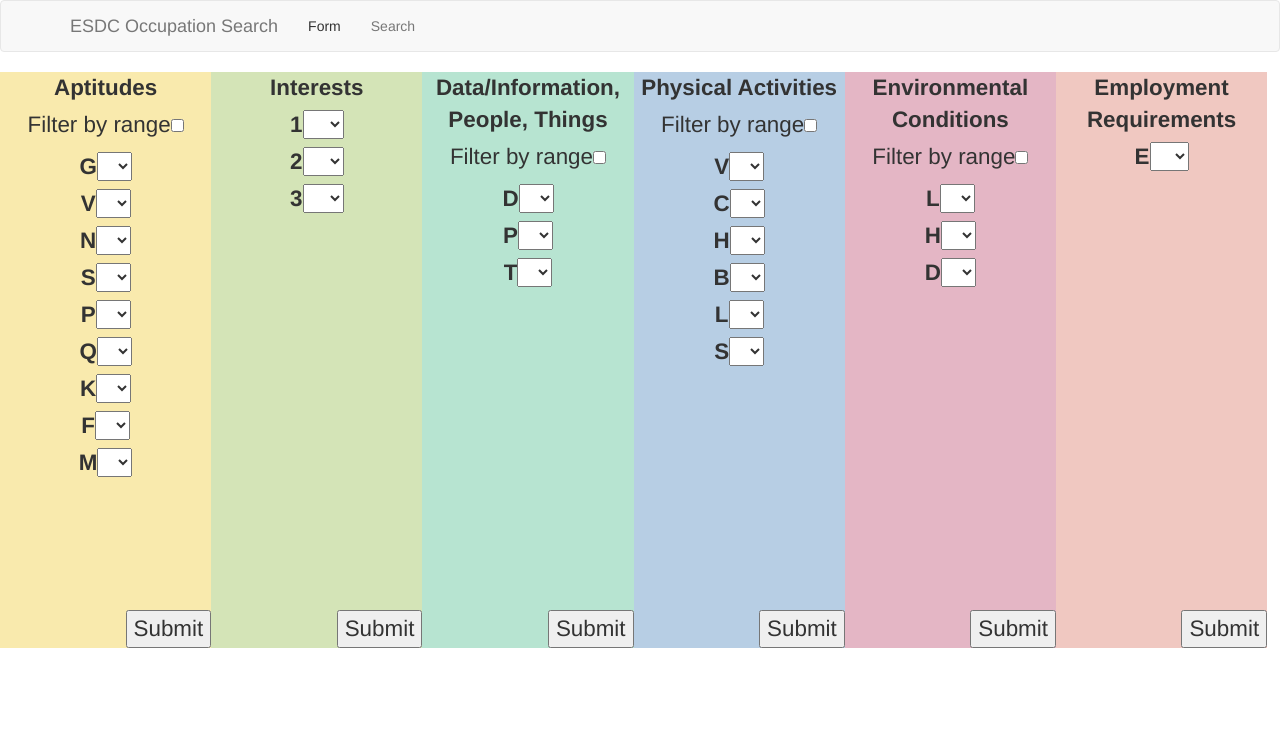
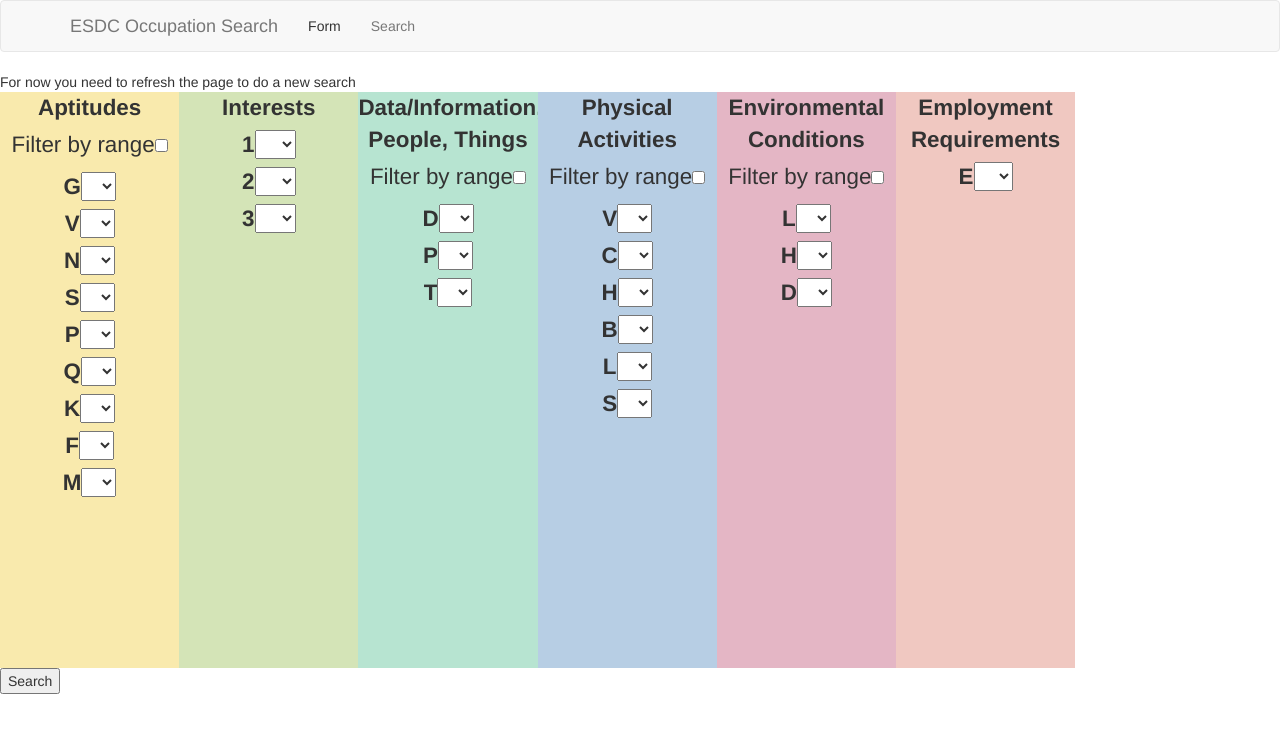
Before and after one commit to evmarts/esdc-jobs-app, a React (Create React App) app: page / in a window 1280 px wide. Both pictures are taken after a click on the button "Form". Shown: the top 732 px of the page. Built offline with nearby package versions, Linux system fonts and the light colour scheme.

Commit message:
build v2

```diff
--- a/src/component/AptitudesForm.js
+++ b/src/component/AptitudesForm.js
@@ -5,7 +5,7 @@
   constructor(props) {
     super(props);
     this.state = {
-      meta: {isRange: false}
+      meta: { isRange: false }
     };
   }
 
@@ -15,29 +15,30 @@
     this.props.onSubmit(this.state);
   };
 
-  change = e => {
+  change = async e => {
     const value = e.target.value;
     if (this.state.meta.isRange) {
       if (value.indexOf("min") >= 0) {
-        this.setState({
+        await this.setState({
           [value.substring(0, 1) + "min"]: value.substring(0, 2)
         });
       }
       if (value.indexOf("max") >= 0) {
-        this.setState({
+        await this.setState({
           [value.substring(0, 1) + "max"]: value.substring(0, 2)
         });
       }
     } else {
-      this.setState({
+      await this.setState({
         [value.substring(0, 1)]: value
       });
     }
+    this.props.onSubmit(this.state);
   };
 
   handleCheck = () => {
     this.setState({
-      meta: {isRange: !this.state.meta.isRange}
+      meta: { isRange: !this.state.meta.isRange }
     });
     Object.keys(this.state).forEach(key => {
       if (key !== "meta") delete this.state[key];
@@ -97,12 +98,6 @@
             }
           })}
         </form>
-        <button
-          style={{ position: "absolute", bottom: "0", right: "0" }}
-          onClick={e => this.onSubmit(e)}
-        >
-          Submit
-        </button>
       </div>
     );
   }
--- a/src/component/DptForm.js
+++ b/src/component/DptForm.js
@@ -93,12 +93,6 @@
             }
           })}
         </form>
-        <button
-          style={{ position: "absolute", bottom: "0", right: "0" }}
-          onClick={e => this.onSubmit(e)}
-        >
-          Submit
-        </button>
       </div>
     );
   }
--- a/src/component/EmploymentConditionsForm.js
+++ b/src/component/EmploymentConditionsForm.js
@@ -50,12 +50,6 @@
             }
           )}
         </form>
-        <button
-          style={{ position: "absolute", bottom: "0", right: "0" }}
-          onClick={e => this.onSubmit(e)}
-        >
-          Submit
-        </button>
       </div>
     );
   }
--- a/src/component/EnvironmentalConditionsForm.js
+++ b/src/component/EnvironmentalConditionsForm.js
@@ -97,12 +97,6 @@
             }
           })}
         </form>
-        <button
-          style={{ position: "absolute", bottom: "0", right: "0" }}
-          onClick={e => this.onSubmit(e)}
-        >
-          Submit
-        </button>
       </div>
     );
   }
--- a/src/component/InterestsForm.js
+++ b/src/component/InterestsForm.js
@@ -50,12 +50,6 @@
             }
           )}
         </form>
-        <button
-          style={{ position: "absolute", bottom: "0", right: "0" }}
-          onClick={e => this.onSubmit(e)}
-        >
-          Submit
-        </button>
       </div>
     );
   }
--- a/src/component/OccupationForm.js
+++ b/src/component/OccupationForm.js
@@ -17,15 +17,14 @@
 
   onSubmit = async (fields, char) => {
     await this.setState({
-      [char]: fields,
-      isSubmitted: true
+      [char]: fields
     });
   };
 
   render() {
     const styling = {
       display: "inline-block",
-      width: "16.5%",
+      width: "14%",
       height: "45vw",
       verticalAlign: "top",
       marginTight: "10px",
@@ -35,7 +34,7 @@
       fontSize: "1.75vw"
     };
     return (
-      <div>
+      <div>For now you need to refresh the page to do a new search
         <div>
           <AptitudesForm
             bgColor="#f9eaad"
@@ -70,11 +69,16 @@
             onSubmit={fields => this.onSubmit(fields, "employmentConditions")}
           />
         </div>
+        <button
+          onClick={() => {
+            console.log('yooo')
+            this.setState({ isSubmitted: true });
+          }}
+        >
+          Search
+        </button>
         {this.state.isSubmitted ? (
-          <ResultDisplay
-            searchItem={this.state}
-            display="inline-block"
-          />
+          <ResultDisplay searchItem={this.state} display="inline-block" />
         ) : (
           <div />
         )}
--- a/src/component/PhysicalActiviesForm.js
+++ b/src/component/PhysicalActiviesForm.js
@@ -98,12 +98,6 @@
             }
           })}
         </form>
-        <button
-          style={{ position: "absolute", bottom: "0", right: "0" }}
-          onClick={e => this.onSubmit(e)}
-        >
-          Submit
-        </button>
       </div>
     );
   }
--- a/src/component/ResultDisplay.js
+++ b/src/component/ResultDisplay.js
@@ -186,10 +186,10 @@
     };
     console.log(params);
     const response = await axios.get(
-      "http://esdc-jobs-api.herokuapp.com/api/jobs",
+      // "http://esdc-jobs-api.herokuapp.com/api/jobs",
+      // { params }
+      "http://localhost:3000/api/jobs",
       { params }
-      // "http://localhost:3000/api/jobs",
-      // { params }
     );
     this.setState({
       loading: false,
--- a/src/component/SearchTool.js
+++ b/src/component/SearchTool.js
@@ -12,7 +12,8 @@
       query: this.search.value
     });
     const params = { searchItem: this.state.query };
-    const response = await axios.get("http://esdc-jobs-api.herokuapp.com/api/search", {
+    const response = await axios.get("http:localhost/api/search", {
+    // const response = await axios.get("http://esdc-jobs-api.herokuapp.com/api/search", {
       params
     });
     const responseArray = response.data.map(r => r.noc + " " + r.noc_title);
```
Also changed, not shown: 7 other files (tests, documents, lock files or other folders).
